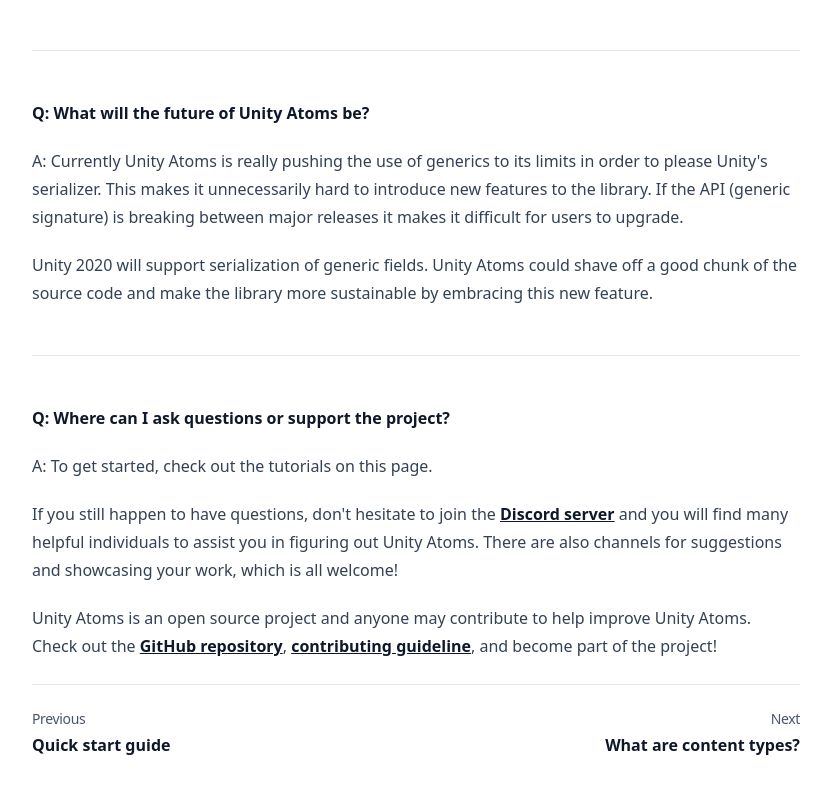
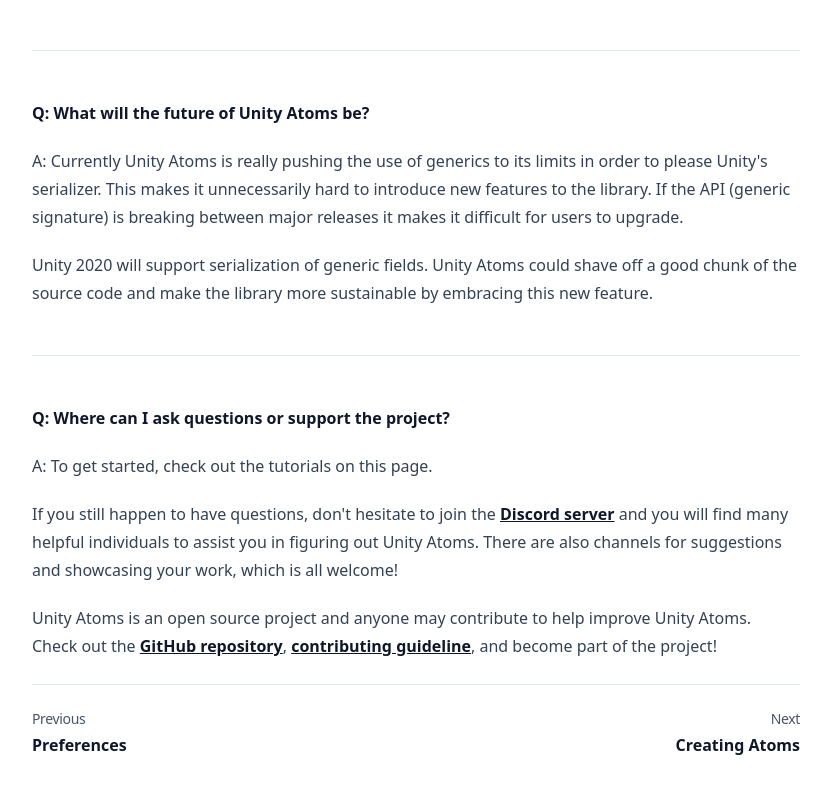
Before and after one commit to oxitorenk/static-markdown-website, a Next.js app: page /introduction/faq in a window 1280 px wide. Shown: the part 1616-2409 px from the top of the page, without its empty margins (368-1199 px from the left). Built offline with nearby package versions, Linux system fonts and the light colour scheme.

Commit message:
refactor: extract sidebar from every page

```diff
--- a/app/[parent]/[content]/page.tsx
+++ b/app/[parent]/[content]/page.tsx
@@ -5,145 +5,61 @@
 import GetContentParents from "@/components/GetContentParents";
 
 const getPostContent = (parent: string, content: string) => {
-  const folder = "contents/" + parent + "/subcontents/";
-  const file = folder + content + ".md";
+  const folder = `contents/${parent}/subcontents/`;
+  const file = `${folder}${content}.md`;
   const fileContent = fs.readFileSync(file, "utf-8");
   return matter(fileContent);
 };
 
 const PostPage = (props: any) => {
-  const parent = props.params.parent;
-  const content = props.params.content;
+  const { parent, content } = props.params;
   const post = getPostContent(parent, content);
   const parentData = GetContentParent(parent);
-  const contentParents = GetContentParents().sort((a, b) =>
-    a.order > b.order ? 1 : -1);
-  const isFirstPage = parentData.order == 1 && post.data.order == 1;
-  const isLastPage = parentData.order == contentParents.length && post.data.order == parentData.content.length;
+  const contentParents = GetContentParents().sort((a, b) => a.order - b.order);
+  const relatedContents = parentData.content.sort((a, b) => a.order - b.order);
+  const isFirstPage = parentData.order === 1 && post.data.order === 1;
+  const isLastPage = parentData.order === contentParents.length && post.data.order === parentData.content.length;
+  const nextContent = post.data.order === parentData.content.length && parentData.order !== contentParents.length
+    ? contentParents[parentData.order].content.sort((a, b) => a.order - b.order)[0]
+    : relatedContents[post.data.order];
+  const previousContent = post.data.order === 1 && parentData.order !== 1
+    ? contentParents[parentData.order - 2].content.slice(-1)[0]
+    : relatedContents[post.data.order - 2];
 
   return (
-    <div>
-      <main className="relative flex justify-center mx-auto max-w-8xl sm:px-2 lg:px-8 xl:px-12">
-
-      <label
-        htmlFor="navigation"
-        className="fixed bottom-0 left-0 z-50 flex items-center justify-center w-12 h-12 mb-4 ml-4 bg-white border rounded-full shadow-lg cursor-pointer text-slate-600 border-slate-300 lg:hidden transition duration-200 ease-in-out active:scale-95"
-      >
-        <svg
-          xmlns="http://www.w3.org/2000/svg"
-          className="w-6 h-6"
-          fill="none"
-          viewBox="0 0 24 24"
-          stroke="currentColor"
-          strokeWidth="2"
-        >
-          <path
-            strokeLinecap="round"
-            strokeLinejoin="round"
-            d="M4 8h16M4 16h16"
-          />
-        </svg>
-      </label>
-
-      <input
-        type="checkbox"
-        name="navigation"
-        id="navigation"
-        className="hidden peer"
-      />
-      <div className="fixed top-[3.5rem] h-screen shadow-xl px-4 left-0 hidden peer-checked:block lg:relative lg:top-0 lg:h-auto lg:px-0 lg:block lg:flex-none lg:shadow-none">
-        <div className="absolute inset-y-0 right-0 w-full lg:w-[50vw] bg-white lg:bg-slate-50"></div>
-
-        <nav className="sticky top-[4.5rem] w-64 pr-8 text-base lg:text-sm xl:w-72 xl:pr-16">
-          <ul
-            role="list"
-            className="-ml-0.5 h-[calc(100vh-4.5rem)] overflow-y-auto py-7 pl-0.5 space-y-8"
-          >
-            {contentParents.map((parentData) => (
-              <li>
-                <h3 className="font-semibold tracking-tight text-slate-900">
-                  {parentData.title}
-                </h3>
-
-                <ul role="list" className="pl-3 mt-3 space-y-2">
-                  {parentData.content
-                    .sort((a, b) => (a.order > b.order ? 1 : -1))
-                    .map((contentData) => (
-                      <li>
-                        <a
-                          href={"/" + contentData.slug}
-                          className="text-slate-900 hover:text-slate-800"
-                        >
-                          {contentData.title}
-                        </a>
-                      </li>
-                    ))}
-                </ul>
-              </li>
-            ))}
-          </ul>
-        </nav>
-      </div>
-
     <div className="flex-auto max-w-2xl min-w-0 px-4 py-10 lg:max-w-none lg:pr-0 lg:pl-8 xl:px-16">
-          <article className="">
-            <header className="">
-              <p className="text-base font-medium text-slate-500">
-                {GetContentParent(props.params.parent).title}
-              </p>
-
-              <h1 className="text-3xl font-bold tracking-tight text-slate-900">
-                {post.data.title}
-              </h1>
+      <article>
+        <header>
+          <p className="text-base font-medium text-slate-500">{parentData.title}</p>
+          <h1 className="text-3xl font-bold tracking-tight text-slate-900">{post.data.title}</h1>
         </header>
-
-            <p className="mt-2 text-xl text-slate-600">
-              {post.data.description}
-            </p>
-
+        <p className="mt-2 text-xl text-slate-600">{post.data.description}</p>
         <div className="mt-8 prose prose-slate max-w-none prose-headings:font-semibold prose-headings:tracking-tight prose-lead:text-slate-500 prose-a:font-semibold prose-a:underline prose-pre:bg-slate-900">
           <Markdown>{post.content}</Markdown>
         </div>
       </article>
-
       <dl className="flex pt-6 mt-6 border-t border-slate-200">
-
-          {isFirstPage == false ? (
+        {!isFirstPage && (
           <div className="mr-auto text-left">
-                <dt className="text-sm font-normal tracking-tight text-slate-600">
-                  Previous
-                </dt>
-
+            <dt className="text-sm font-normal tracking-tight text-slate-600">Previous</dt>
             <dd className="mt-1">
-                <a
-                  href="#"
-                  className="text-base font-semibold text-slate-900 hover:underline"
-                >
-                  Quick start guide
-                </a>
-              </dd>
-            </div> ) : (null)}
-
-            {isLastPage == false ? (
-              <div className="ml-auto text-right">
-              <dt className="text-sm font-normal tracking-tight text-slate-600">
-                Next
-              </dt>
-
-              <dd className="mt-1">
-                <a
-                  href="#"
-                  className="text-base font-semibold text-slate-900 hover:underline"
-                >
-                  What are content types?
+              <a href={`/${previousContent?.slug}`} className="text-base font-semibold text-slate-900 hover:underline">
+                {previousContent?.title}
               </a>
             </dd>
           </div>
-            ): (null)}
-
+        )}
+        {!isLastPage && (
+          <div className="ml-auto text-right">
+            <dt className="text-sm font-normal tracking-tight text-slate-600">Next</dt>
+            <dd className="mt-1">
+              <a href={`/${nextContent.slug}`} className="text-base font-semibold text-slate-900 hover:underline">
+                {nextContent.title}
+              </a>
+            </dd>
+          </div>
+        )}
       </dl>
-        </div>
-      </main>
     </div>
   );
 };
--- a/app/layout.tsx
+++ b/app/layout.tsx
@@ -1,24 +1,15 @@
-import type { Metadata } from "next";
 import React from "react";
+import { Metadata } from "next";
 import "./globals.css";
 import GetContentParents from "@/components/GetContentParents";
 
-export const metadata: Metadata = {
+const metadata: Metadata = {
   title: "Unity Atoms",
 };
 
-export default function RootLayout({
-  children,
-}: Readonly<{
-  children: React.ReactNode;
-}>) {
-
-  const firstParent = GetContentParents().sort((a, b) => a.order > b.order ? 1 : -1)[0];
-  const firstChild = firstParent.content.sort((a, b) => (a.order > b.order ? 1 : -1))[0];
-
-  const header = (
+const Header = () => (
   <header className="sticky top-0 z-50 flex items-center justify-between px-3 py-2 border-b shadow-lg bg-white/90 backdrop-blur-sm border-slate-400/40">
-      <a href={"/" + firstChild.slug} className="flex items-center space-x-1">
+    <a href="/" className="flex items-center space-x-1">
       <img
         src="https://unity-atoms.github.io/unity-atoms/img/atom-icon-pure-purple.png"
         alt="unity atoms logo"
@@ -31,10 +22,67 @@
   </header>
 );
 
+const ContentMenu = () => {
+  const contentParents = GetContentParents().sort((a, b) => a.order - b.order);
+
   return (
+    <div>
+      <label
+        htmlFor="navigation"
+        className="fixed bottom-0 left-0 z-50 flex items-center justify-center w-12 h-12 mb-4 ml-4 bg-white border rounded-full shadow-lg cursor-pointer text-slate-600 border-slate-300 lg:hidden transition duration-200 ease-in-out active:scale-95"
+      >
+        <svg
+          xmlns="http://www.w3.org/2000/svg"
+          className="w-6 h-6"
+          fill="none"
+          viewBox="0 0 24 24"
+          stroke="currentColor"
+          strokeWidth="2"
+        >
+          <path strokeLinecap="round" strokeLinejoin="round" d="M4 8h16M4 16h16" />
+        </svg>
+      </label>
+
+      <input type="checkbox" name="navigation" id="navigation" className="hidden peer" />
+
+      <div className="fixed top-[3.5rem] h-screen shadow-xl px-4 left-0 hidden peer-checked:block lg:relative lg:top-0 lg:h-auto lg:px-0 lg:block lg:flex-none lg:shadow-none">
+        <div className="absolute inset-y-0 right-0 w-full lg:w-[50vw] bg-white lg:bg-slate-50"></div>
+
+        <nav className="sticky top-[4.5rem] w-64 pr-8 text-base lg:text-sm xl:w-72 xl:pr-16">
+          <ul role="list" className="-ml-0.5 h-[calc(100vh-4.5rem)] overflow-y-auto py-7 pl-0.5 space-y-8">
+            {contentParents.map((parentData) => (
+              <li key={parentData.title}>
+                <h3 className="font-semibold tracking-tight text-slate-900">{parentData.title}</h3>
+
+                <ul role="list" className="pl-3 mt-3 space-y-2">
+                  {parentData.content
+                    .sort((a, b) => a.order - b.order)
+                    .map((contentData) => (
+                      <li key={contentData.slug}>
+                        <a href={`/${contentData.slug}`} className="text-slate-900 hover:text-slate-800">
+                          {contentData.title}
+                        </a>
+                      </li>
+                    ))}
+                </ul>
+              </li>
+            ))}
+          </ul>
+        </nav>
+      </div>
+    </div>
+  );
+};
+
+const RootLayout: React.FC<{ children: React.ReactNode }> = ({ children }) => (
   <body>
-      {header}
+    <Header />
+    <main className="relative flex justify-center mx-auto max-w-8xl sm:px-2 lg:px-8 xl:px-12">
+      <ContentMenu />
       {children}
+    </main>
   </body>
 );
-}
+
+export default RootLayout;
+export { metadata };
--- a/app/page.tsx
+++ b/app/page.tsx
@@ -1,73 +1,86 @@
-import GetContentParents from "@/components/GetContentParents";
+import React from "react";
 
-export default function Home() {
-  const contentParents = GetContentParents().sort((a, b) =>
-    a.order > b.order ? 1 : -1
-  );
+const QuickStartVideo = () => (
+  <a
+    href="https://www.youtube.com/watch?v=raQ3iHhE_Kk&ab_channel=Unity"
+    target="_blank"
+    className="flex flex-col w-full mt-4 overflow-hidden rounded-lg shadow-xl md:flex-row md:w-4/5"
+  >
+    <div className="flex items-center justify-center w-full px-4 py-16 text-sm font-normal md:w-1/3 text-slate-900/20 bg-gradient-to-br from-indigo-200 via-sky-100 to-indigo-100">
+      <img
+        src="https://unity.com/sites/default/files/styles/810_scale_width/public/2020-02/unity-scriptable-object-handling-player-death_0.jpg?itok=dfR_85Q-"
+        alt=""
+      />
+    </div>
 
-  return (
-    <main className="relative flex justify-center mx-auto max-w-8xl sm:px-2 lg:px-8 xl:px-12">
-      <label
-        htmlFor="navigation"
-        className="fixed bottom-0 left-0 z-50 flex items-center justify-center w-12 h-12 mb-4 ml-4 bg-white border rounded-full shadow-lg cursor-pointer text-slate-600 border-slate-300 lg:hidden transition duration-200 ease-in-out active:scale-95"
-      >
-        <svg
-          xmlns="http://www.w3.org/2000/svg"
-          className="w-6 h-6"
-          fill="none"
-          viewBox="0 0 24 24"
-          stroke="currentColor"
-          strokeWidth="2"
-        >
-          <path
-            strokeLinecap="round"
-            strokeLinejoin="round"
-            d="M4 8h16M4 16h16"
-          />
-        </svg>
-      </label>
+    <div className="w-full px-6 py-4 border-t border-b border-r md:w-2/3 border-slate-200">
+      <h3 className="text-xl font-semibold tracking-tight text-slate-900">
+        Game Architecture with Scriptable Objects
+      </h3>
 
-      <input
-        type="checkbox"
-        name="navigation"
-        id="navigation"
-        className="hidden peer"
-      />
-      <div className="fixed top-[3.5rem] h-screen shadow-xl px-4 left-0 hidden peer-checked:block lg:relative lg:top-0 lg:h-auto lg:px-0 lg:block lg:flex-none lg:shadow-none">
-        <div className="absolute inset-y-0 right-0 w-full lg:w-[50vw] bg-white lg:bg-slate-50"></div>
+      <p className="mt-1 text-lg text-slate-600">
+        Watch this GDC talk to understand the core ideas behind this plugin.
+      </p>
+    </div>
+  </a>
+);
 
-        <nav className="sticky top-[4.5rem] w-64 pr-8 text-base lg:text-sm xl:w-72 xl:pr-16">
-          <ul
-            role="list"
-            className="-ml-0.5 h-[calc(100vh-4.5rem)] overflow-y-auto py-7 pl-0.5 space-y-8"
-          >
-            {contentParents.map((parentData) => (
-              <li>
-                <h3 className="font-semibold tracking-tight text-slate-900">
-                  {parentData.title}
-                </h3>
+const QuickAccessItem = ({href, title, description} : {href:string, title:string, description:string}) => (
+  <li>
+    <a
+      href={href}
+      className="block px-6 py-4 border rounded bg-slate-50 border-slate-100 hover:bg-white"
+    >
+      <h4 className="font-bold tracking-tight text-slate-900">{title}</h4>
 
-                <ul role="list" className="pl-3 mt-3 space-y-2">
-                  {parentData.content
-                    .sort((a, b) => (a.order > b.order ? 1 : -1))
-                    .map((contentData) => (
-                      <li>
-                        <a
-                          href={"/" + contentData.slug}
-                          className="text-slate-900 hover:text-slate-800"
-                        >
-                          {contentData.title}
-                        </a>
-                      </li>
-                    ))}
-                </ul>
-              </li>
-            ))}
-          </ul>
-        </nav>
-      </div>
+      <p className="text-slate-600">{description}</p>
+    </a>
+  </li>
+);
 
-      <div className="flex-auto max-w-2xl min-w-0 px-4 py-10 lg:max-w-none lg:pr-0 lg:pl-8 xl:px-16"></div>
-    </main>
-  );
-}
+const Home = () => (
+  <div className="flex-auto max-w-2xl min-w-0 px-4 py-10 lg:max-w-none lg:pr-0 lg:pl-8 xl:px-16">
+    <article>
+      <header>
+        <h1 className="text-3xl font-bold tracking-tight text-slate-900">
+          Quick Start
+        </h1>
+      </header>
+
+      <p className="mt-2 text-xl text-slate-600">
+        Need to get started quickly with Unity Atoms? You will learn all the basics in just minutes.
+      </p>
+
+      <QuickStartVideo />
+
+      <h3 className="mt-16 text-base font-bold tracking-tight text-slate-900">
+        Quick Access
+      </h3>
+
+      <ul className="mt-4 grid grid-cols-1 gap-6 sm:grid-cols-2">
+        <QuickAccessItem
+          href="/introduction/installation"
+          title="Installation"
+          description="Welcome to Unity Atoms! There are several ways to add Unity Atoms to your project. Learn how to install unity atoms to your project."
+        />
+        <QuickAccessItem
+          href="/tutorials/creating-atoms"
+          title="Creating Atoms"
+          description="There are several ways of creating Atoms in your project. Learn how to create atoms and use them."
+        />
+        <QuickAccessItem
+          href="/tutorials/generator"
+          title="Generator"
+          description="Almost any project will eventually have custom data or reference types. Learn how to create atoms from custom data."
+        />
+        <QuickAccessItem
+          href="/subpackages/base-atoms"
+          title="Base Atoms"
+          description="Base set of Atoms based on Unity Atoms Core. Learn more about them."
+        />
+      </ul>
+    </article>
+  </div>
+);
+
+export default Home;
```
Lines whose indentation alone changed are shown as unchanged.
